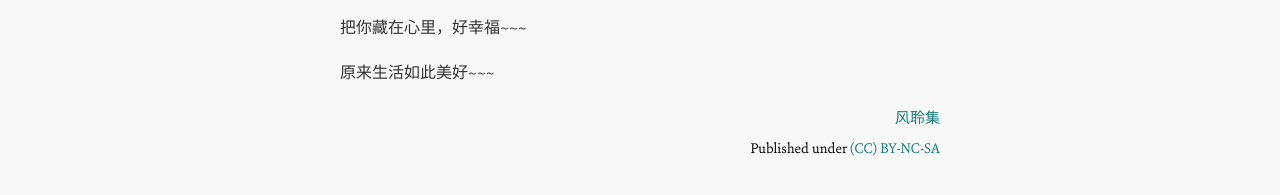
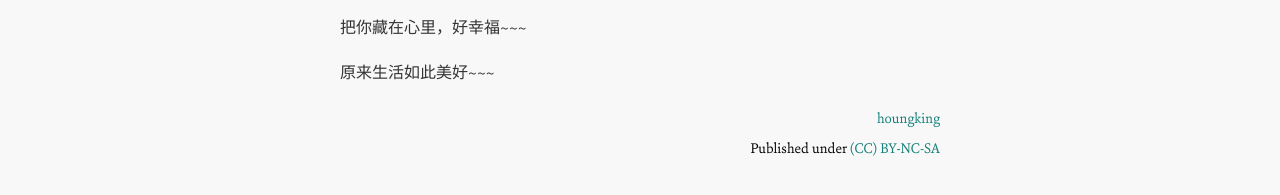
Before and after one commit to imisslovelove/cn, a Jekyll site: the page built from _posts/2011-12-16-good-four-flower.md, in a window 1280 px wide. Shown: the part 482-677 px from the top of the page. Built offline with Jekyll 4.4.1, drawn with Linux system fonts in a browser that asks for light colours; Markdown is read by kramdown in place of the engine named in the settings; comment, search, counter and statistics services are not loaded.

Commit message:
Update _config.yml

```diff
--- a/_config.yml
+++ b/_config.yml
@@ -1,6 +1,6 @@
 markdown: rdiscount
 permalink: /:year/:month/:title/
 url: https://imisslovelove.github.io/cn
-author: 风聆集
+author: houngking
 lsi: false
 pygments: true
```
